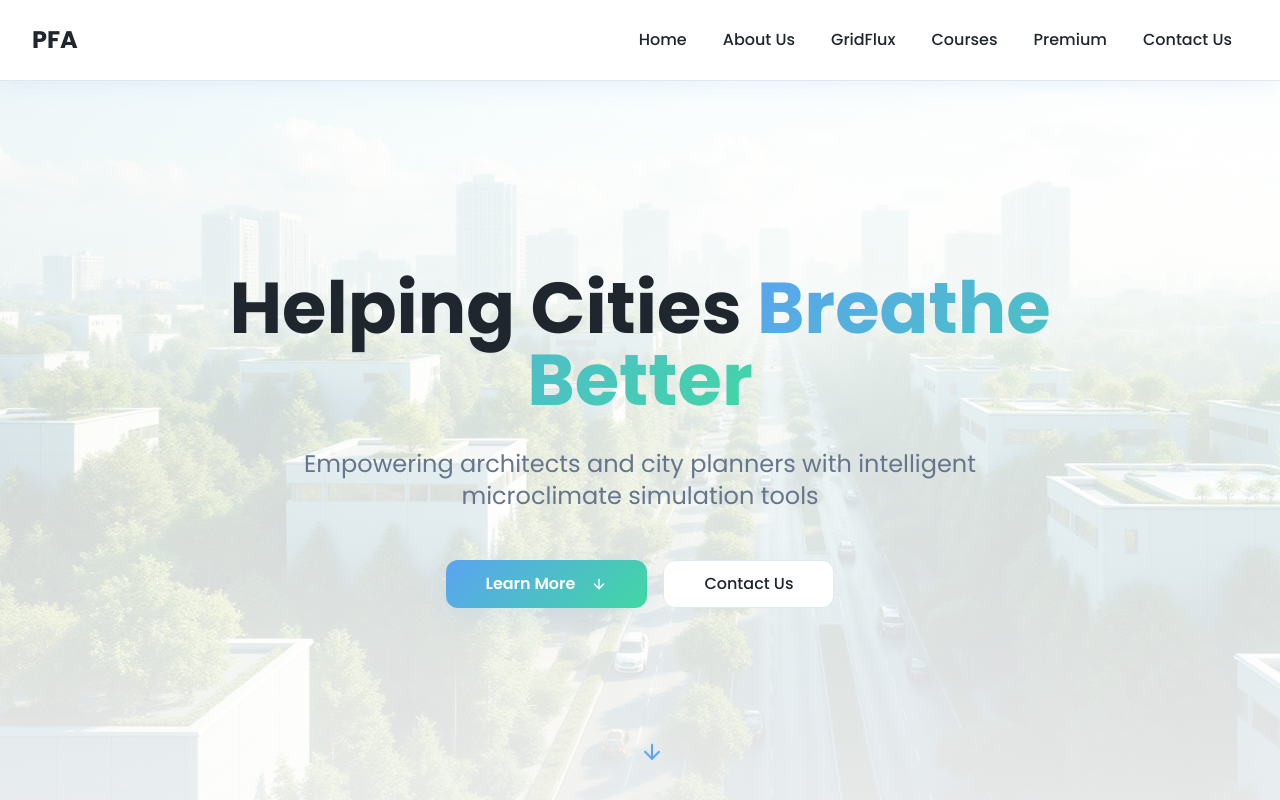
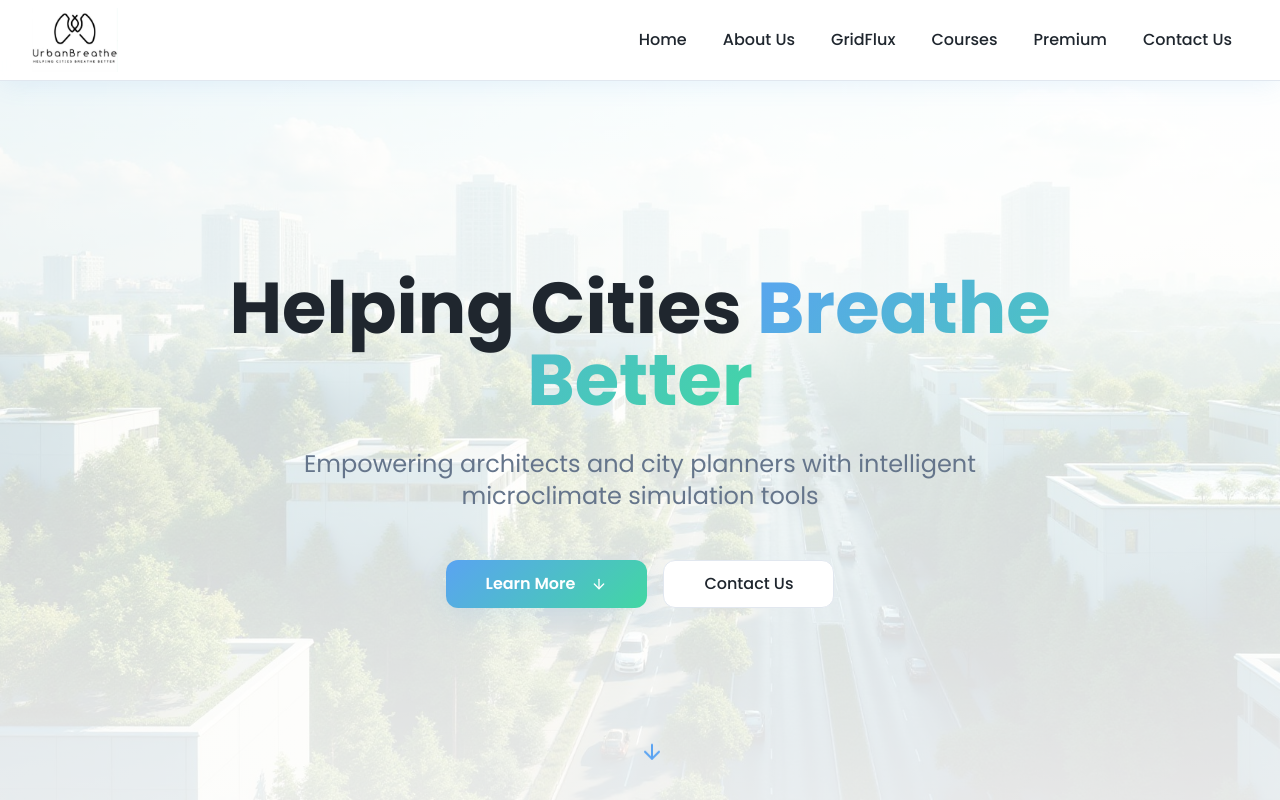
Before and after one commit to kahaandesai987-ctrl/urbanbreathe-sites-air, a React (Vite) app: page / in a window 1280 px wide. Shown: the top 800 px of the page. Built offline with nearby package versions, Linux system fonts and the light colour scheme; the HTML template or start-up script is replaced by a standard one.

Commit message:
Update logo

```diff
--- a/src/components/Navbar.tsx
+++ b/src/components/Navbar.tsx
@@ -1,7 +1,7 @@
 import { useState } from "react";
 import { Menu, X } from "lucide-react";
 import { Button } from "./ui/button";
-import logo from "@/assets/urban-breathe-logo.png";
+import logo from "@/assets/urban-breathe-full-logo.jpg";
 
 export const Navbar = () => {
   const [isOpen, setIsOpen] = useState(false);
@@ -28,8 +28,8 @@ export const Navbar = () => {
       <div className="container mx-auto px-4 sm:px-6 lg:px-8">
         <div className="flex items-center justify-between h-16 md:h-20">
           {/* Logo */}
-          <div className="flex items-center gap-3 cursor-pointer" onClick={() => scrollToSection("home")}>
-            <span className="text-xl md:text-2xl font-bold text-foreground">PFA</span>
+          <div className="flex items-center cursor-pointer" onClick={() => scrollToSection("home")}>
+            <img src={logo} alt="Urban Breathe Logo" className="h-12 md:h-16" />
           </div>
 
           {/* Desktop Navigation */}
```
Also changed, not shown: src/assets/urban-breathe-full-logo.jpg (added).
